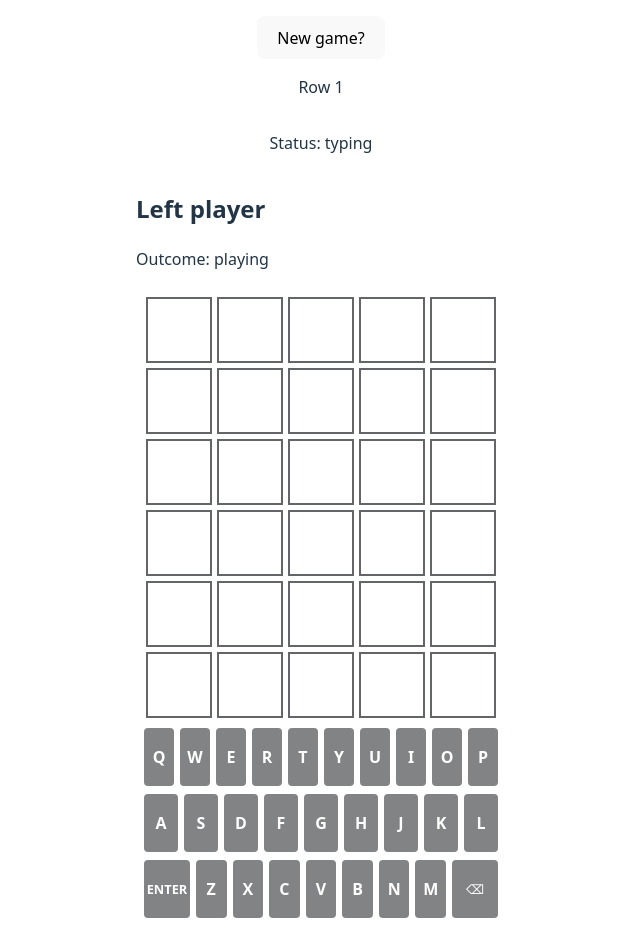
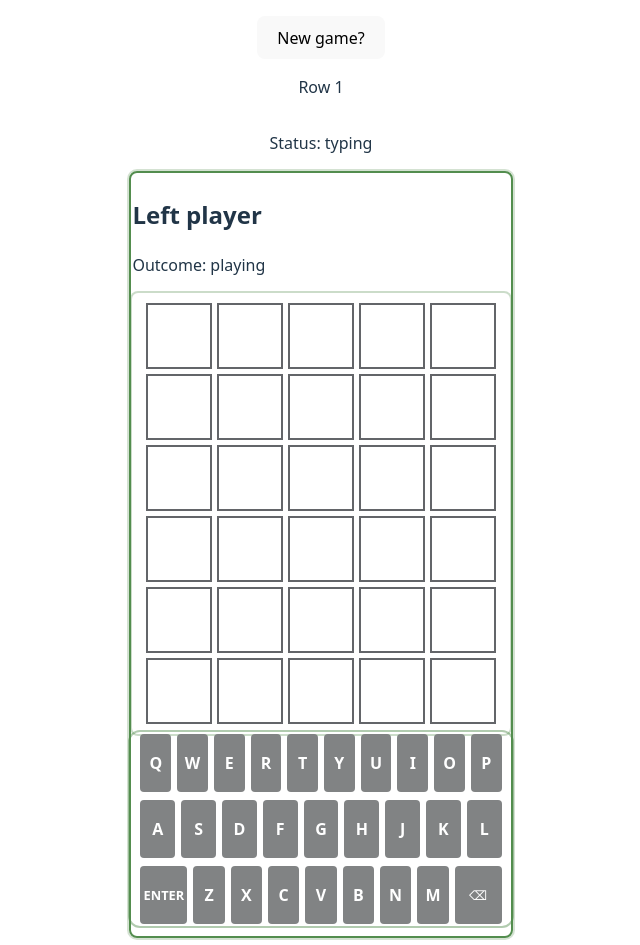
Before and after one commit to kokolebest/kordle, a React (Vite) app: page / in a window 1280 px wide. Shown: the top 945 px of the page, without its empty margins (319-959 px from the left). Built offline with nearby package versions, Linux system fonts and the light colour scheme; no server answers.

Commit message:
finalised the dup kordle app dynamic

```diff
--- a/src/App.css
+++ b/src/App.css
@@ -8,3 +8,17 @@
   align-items: center;
   justify-content: center;
 }
+
+.player-panel {
+  width: 100%;
+  border: 2px solid transparent;
+  border-radius: 8px;
+  padding: 0.25rem 0.1rem 0.75rem;
+  transition: border-color 0.2s ease, box-shadow 0.2s ease;
+  outline: none;
+}
+
+.player-panel-active {
+  border-color: #538d4e;
+  box-shadow: 0 0 0 2px rgb(83 141 78 / 25%);
+}
--- a/src/App.tsx
+++ b/src/App.tsx
@@ -40,6 +40,7 @@ function App() {
   const [players, setPlayers] = useState<PlayersState>(
     createInitialPlayersState,
   );
+  const [activePlayerId, setActivePlayerId] = useState<PlayerId>("left");
   const [isMenuOpen, setIsMenuOpen] = useState(false);
   const [col, setCol] = useState(5);
   const [roundStatus, setRoundStatus] = useState<RoundStatus>("typing");
@@ -72,6 +73,7 @@ function App() {
       });
       setCurrentRow(0);
       setRoundStatus("typing");
+      setActivePlayerId("left");
     };
 
     getSolutions();
@@ -201,6 +203,7 @@ function App() {
     setRoundStatus("typing");
     setPlayers(createInitialPlayersState());
     setIsMenuOpen(false);
+    setActivePlayerId("left");
   };
 
   const keyboardStates = useMemo(
@@ -220,7 +223,13 @@ function App() {
       <p>Status: {roundStatus}</p>
 
       {PLAYER_IDS.map((playerId) => (
-        <section key={playerId}>
+        <section
+          key={playerId}
+          className={`player-panel ${activePlayerId === playerId ? "player-panel-active" : ""}`}
+          onClick={() => setActivePlayerId(playerId)}
+          onFocusCapture={() => setActivePlayerId(playerId)}
+          tabIndex={0}
+        >
           <h2>{playerId === "left" ? "Left player" : "Right player"}</h2>
           <p>Outcome: {players[playerId].outcome}</p>
           <Grid
@@ -228,14 +237,17 @@ function App() {
             currentGuess={players[playerId].currentGuess}
             solution={players[playerId].solution}
             col={col}
+            isActive={activePlayerId === playerId}
           />
           <Keyboard
+            playerId={playerId}
+            activePlayerId={activePlayerId}
             isGameOver={
               players[playerId].submitted ||
               roundStatus === "revealed" ||
               players[playerId].outcome !== "playing"
             }
-            onKeyPress={(key: string) => handleKeyPress(playerId, key)}
+            onKeyPress={handleKeyPress}
             keyboardStates={keyboardStates[playerId]}
           />
         </section>
--- a/src/components/Grid.css
+++ b/src/components/Grid.css
@@ -5,6 +5,11 @@
     align-items: center;
     gap: 5px;
     padding: 10px;
+}
+
+.grid-active {
+    border-radius: 6px;
+    box-shadow: 0 0 0 2px rgb(83 141 78 / 30%);
 }
 
 .row {
--- a/src/components/Grid.jsx
+++ b/src/components/Grid.jsx
@@ -1,9 +1,9 @@
 import "./Grid.css";
-import {getLetterStates} from "../utils";
+import { getLetterStates } from "../utils";
 
 
 
-const Grid = ({ guesses, currentGuess, solution, col }) => {
+const Grid = ({ guesses, currentGuess, solution, col, isActive }) => {
   const rows = 6;
   const cols = col;
 
@@ -12,16 +12,18 @@ const Grid = ({ guesses, currentGuess, solution, col }) => {
     allGuesses.push(currentGuess);
   }
   while (allGuesses.length < rows) {
-    allGuesses.push('');
+    allGuesses.push("");
   }
 
   return (
-    <div className="grid">
+    <div className={`grid ${isActive ? "grid-active" : ""}`}>
       {Array(rows)
         .fill()
         .map((_, rowIndex) => {
           const isComplete = guesses.length > rowIndex;
-          const states = isComplete ? getLetterStates(allGuesses[rowIndex], solution) : Array(cols).fill('');
+          const states = isComplete
+            ? getLetterStates(allGuesses[rowIndex], solution)
+            : Array(cols).fill("");
           return (
             <div key={rowIndex} className="row">
               {Array(cols)
@@ -30,7 +32,10 @@ const Grid = ({ guesses, currentGuess, solution, col }) => {
                   const letter = allGuesses[rowIndex]?.[colIndex] || "";
                   const letterState = states[colIndex];
                   return (
-                    <div key={`${rowIndex}-${colIndex}`} className={`cell cell-${letterState}`}>
+                    <div
+                      key={`${rowIndex}-${colIndex}`}
+                      className={`cell cell-${letterState}`}
+                    >
                       {letter}
                     </div>
                   );
--- a/src/components/Keyboard.css
+++ b/src/components/Keyboard.css
@@ -66,3 +66,8 @@
         font-size: 0.72rem;
     }
 }
+.keyboard-active {
+    outline: 2px solid rgb(83 141 78 / 45%);
+    outline-offset: 2px;
+    border-radius: 8px;
+}
--- a/src/components/Keyboard.jsx
+++ b/src/components/Keyboard.jsx
@@ -8,38 +8,43 @@ const KEYBOARD_ROWS = [
 ];
 
 
-
-const Keyboard = ({ onKeyPress, keyboardStates, isGameOver }) => {
+const Keyboard = ({
+  playerId,
+  activePlayerId,
+  onKeyPress,
+  keyboardStates,
+  isGameOver,
+}) => {
+  const isActivePlayer = playerId === activePlayerId;
   useEffect(() => {
     const handleKeyDown = (event) => {
-      if (isGameOver) {
+      if (isGameOver || !isActivePlayer) {
         return;
       }
 
       const key = event.key;
       if (key === "Enter" || key === "Backspace" || /^[a-z]$/i.test(key)) {
         event.preventDefault();
-        onKeyPress(key.toUpperCase());
+        onKeyPress(playerId, key.toUpperCase());
       }
     };
 
     window.addEventListener("keydown", handleKeyDown);
     return () => window.removeEventListener("keydown", handleKeyDown);
-  }, [isGameOver, onKeyPress]);
+  }, [isActivePlayer, isGameOver, onKeyPress, playerId]);
 
 
 
     const handleClick = (key) => {
     if (!isGameOver) {
-      onKeyPress(key.toUpperCase());
+      onKeyPress(playerId, key.toUpperCase());
     }
 
     };
 
   return (
-    <div className="keyboard">
-      {KEYBOARD_ROWS.map((row, rowIndex) => {
-        return (
+    <div className={`keyboard ${isActivePlayer ? "keyboard-active" : ""}`}>
+      {KEYBOARD_ROWS.map((row, rowIndex) => (
         <div key={rowIndex} className="keyboard-row">
           {row.map((key) => {
             const state = key.length === 1 ? keyboardStates[key] : "";
@@ -55,8 +60,7 @@ const Keyboard = ({ onKeyPress, keyboardStates, isGameOver }) => {
             );
           })}
         </div>
-        );
-      })}
+        ))}
     </div>
   );
 };
```
Lines whose indentation alone changed are shown as unchanged.
